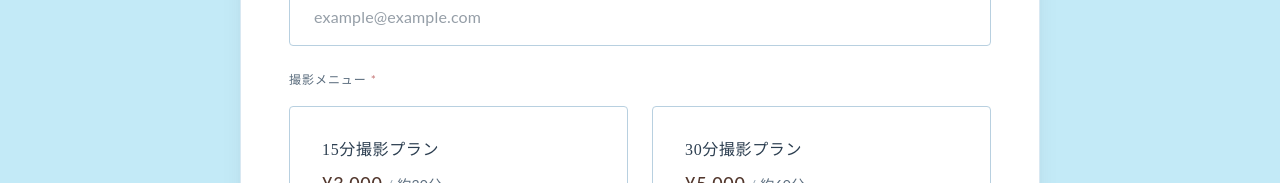
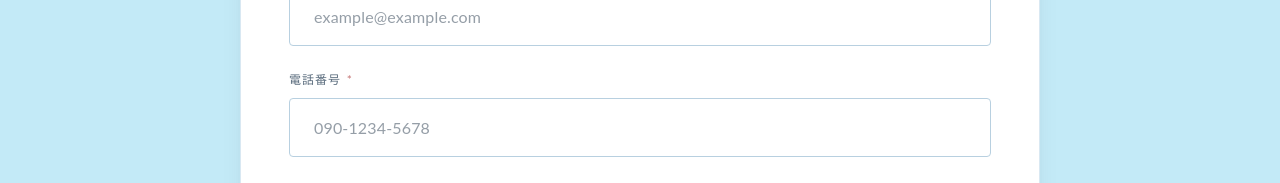
Before and after one commit to hayase-hemmi/sansan-reserve, a Vue app: page /demo/form in a window 1280 px wide. Shown: the part 617-800 px from the top of the page. Built offline with nearby package versions, Linux system fonts and the light colour scheme; no server answers.

Commit message:
電話番号入力の追加

```diff
--- a/src/components/CustomBasicInfoForm.vue
+++ b/src/components/CustomBasicInfoForm.vue
@@ -35,6 +35,16 @@
             placeholder="example@example.com"
             :required="true"
             :rules="[rules.required, rules.email]"
+          />
+
+          <BaseInput
+            ref="phoneInput"
+            v-model="formData.phone"
+            label="電話番号"
+            type="tel"
+            placeholder="090-1234-5678"
+            :required="true"
+            :rules="[rules.required, rules.phone]"
           />
 
           <div class="menu-section">
@@ -120,6 +130,7 @@ interface FormData {
   lastName: string
   firstName: string
   email: string
+  phone: string
   menu: Menu | ''
   selectedSlot: string
 }
@@ -134,11 +145,13 @@ const dialogMessage = ref('')
 const lastNameInput = ref()
 const firstNameInput = ref()
 const emailInput = ref()
+const phoneInput = ref()
 
 const formData = reactive<FormData>({
   lastName: '',
   firstName: '',
   email: '',
+  phone: '',
   menu: '',
   selectedSlot: '',
 })
@@ -149,6 +162,10 @@ const rules = {
     const pattern = /^[^\s@]+@[^\s@]+\.[^\s@]+$/
     return pattern.test(value) || '正しいメールアドレスを入力してください'
   },
+  phone: (value: string) => {
+    const pattern = /^[0-9\-]{10,14}$/
+    return pattern.test(value) || '正しい電話番号を入力してください'
+  },
 }
 
 const isFormValid = computed(() => {
@@ -156,9 +173,11 @@ const isFormValid = computed(() => {
     formData.lastName &&
     formData.firstName &&
     formData.email &&
+    formData.phone &&
     formData.menu &&
     formData.selectedSlot &&
-    rules.email(formData.email) === true
+    rules.email(formData.email) === true &&
+    rules.phone(formData.phone) === true
   )
 })
 
@@ -174,6 +193,7 @@ const handleSubmit = async () => {
       lastName: formData.lastName,
       firstName: formData.firstName,
       email: formData.email,
+      phone: formData.phone,
       menu: formData.menu as Menu,
       start: formData.selectedSlot,
     })
@@ -215,6 +235,7 @@ const handleReset = () => {
     lastName: '',
     firstName: '',
     email: '',
+    phone: '',
     menu: '',
     selectedSlot: '',
   })
@@ -223,6 +244,7 @@ const handleReset = () => {
   lastNameInput.value?.clearError()
   firstNameInput.value?.clearError()
   emailInput.value?.clearError()
+  phoneInput.value?.clearError()
 }
 </script>
 
--- a/src/services/api.ts
+++ b/src/services/api.ts
@@ -16,6 +16,7 @@ export interface ReserveRequest {
   lastName: string
   firstName: string
   email: string
+  phone: string
   menu: Menu
   start: string // ISO string
 }
```
